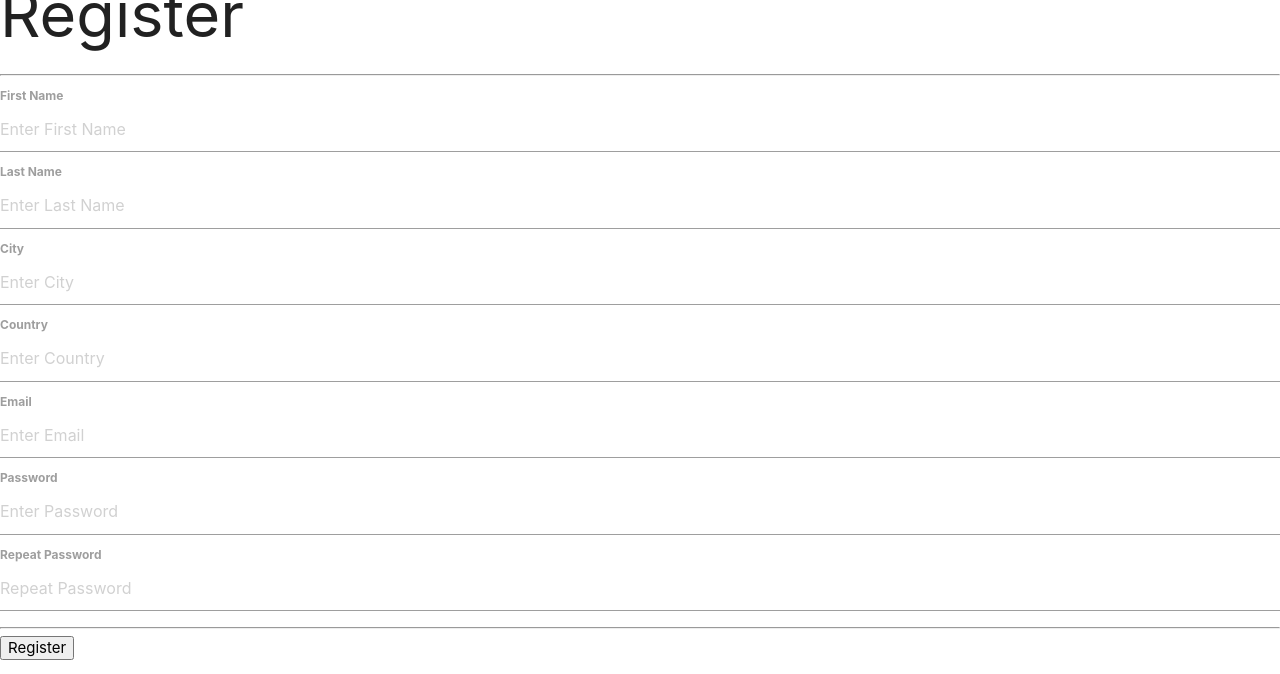
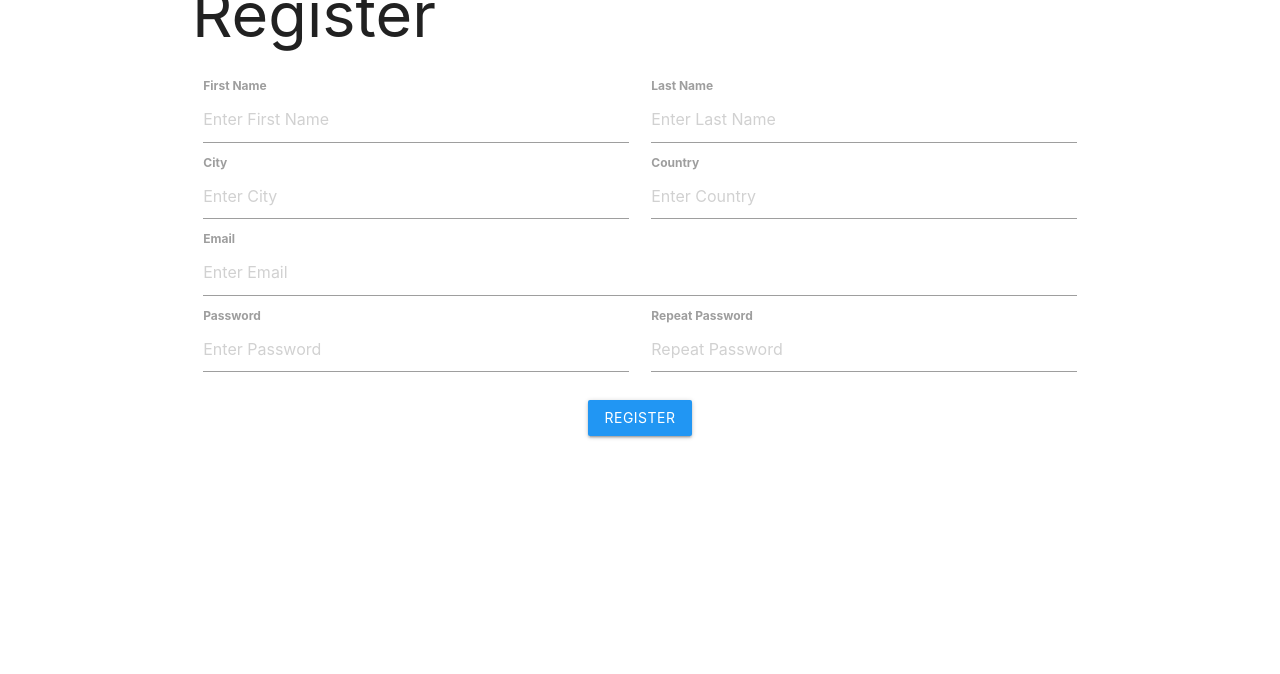
Before and after one commit to Chris-Pyy/webIIGalleryWebsiteProject, a PHP site: page /registration.php in a window 1280 px wide. Shown: the part 126-800 px from the top of the page. Run offline with PHP 8.4, Linux system fonts and the light colour scheme.

Commit message:
Did some CSS, poorly

```diff
--- a/registration.php
+++ b/registration.php
@@ -6,6 +6,8 @@
     <meta http-equiv="X-UA-Compatible" content="IE=edge">
     <meta name="viewport" content="width=device-width, initial-scale=1.0">
     <link rel="stylesheet" href="styles/navbar.css">
+    <link rel="stylesheet" href="styles/styles.css">
+    <link rel="stylesheet" href="styles/search.css">
     <link rel="stylesheet" href="https://cdnjs.cloudflare.com/ajax/libs/materialize/1.0.0/css/materialize.min.css">
     <link href="https://fonts.googleapis.com/icon?family=Material+Icons" rel="stylesheet">
     <link rel="stylesheet" href="https://cdnjs.cloudflare.com/ajax/libs/font-awesome/4.7.0/css/font-awesome.min.css">
@@ -17,34 +19,53 @@
 
 <body>
     <?php include 'navbar.inc.php'; ?>
+    <div class="container">
         <form name="myForm" action="/asg-2-teamz-asg2_team2/action_page.php" method="POST" onsubmit="return validateForm()">
 
             <h1>Register</h1>
-        <hr>
 
+            <div class="row">
+
+                <div class="col s12 l6">
                     <label for="firstName"><b>First Name</b></label>
                     <input type="text" placeholder="Enter First Name" name="firstName" id="firstName" class="field">
+                </div>
 
+                <div class="col s12 l6">
                     <label for="lastName"><b>Last Name</b></label>
                     <input type="text" placeholder="Enter Last Name" name="lastName" id="lastName" class="field">
+                </div>
 
+                <div class="col s12 l6">
                     <label for="city"><b>City</b></label>
                     <input type="text" placeholder="Enter City" name="city" id="city" class="field">
+                </div>
 
+                <div class="col s12 l6">
                     <label for="country"><b>Country</b></label>
                     <input type="text" placeholder="Enter Country" name="country" id="country" class="field">
+                </div>
 
+                <div class="col s12">
                     <label for="email"><b>Email</b></label>
-        <input type="text" placeholder="Enter Email" name="email" id="email" class="field">
+                    <input type="text" placeholder="Enter Email" name="email" id="email" class="search input-field inline">
+                </div>
 
+                <div class="col s12 l6">
                     <label for="password"><b>Password</b></label>
                     <input type="password" placeholder="Enter Password" name="password" id="password" class="field">
+                </div>
 
+                <div class="col s12 l6">
                     <label for="password-repeat"><b>Repeat Password</b></label>
                     <input type="password" placeholder="Repeat Password" name="password-repeat" id="password-repeat" class="field">
-        <hr>
-        <button type="submit" class="registerbtn">Register</button>
+                </div>
+            </div>
+            <div class="center-align">
+                <button type="submit" class="waves-effect waves-light btn blue login">Register</button>
+            </div>
         </form>
+    </div>
 </body>
 
 </html>
--- a/styles/search.css
+++ b/styles/search.css
@@ -4,7 +4,7 @@
   }
   /* label focus color */
   .input-field input[type=text]:focus + label {
-    color: #2196f3 ;
+    color: #2196f3 !important;
   }
   /* label underline focus color */
   #icon_prefix2:focus  {
```
Lines whose indentation alone changed are shown as unchanged.
